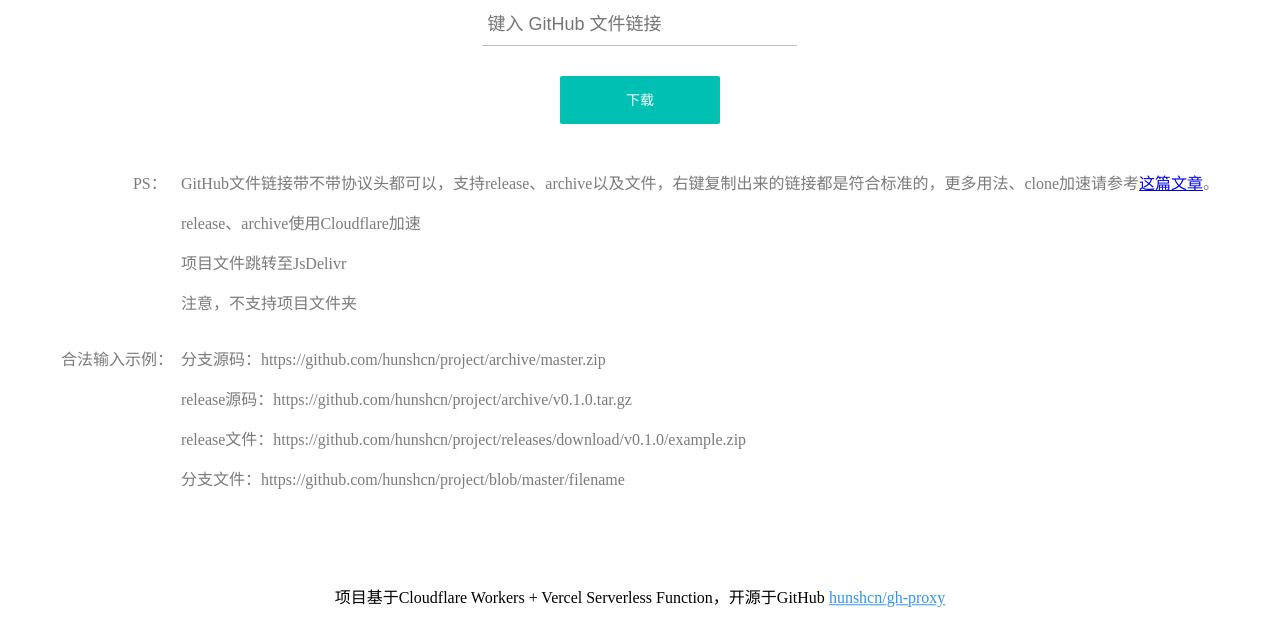
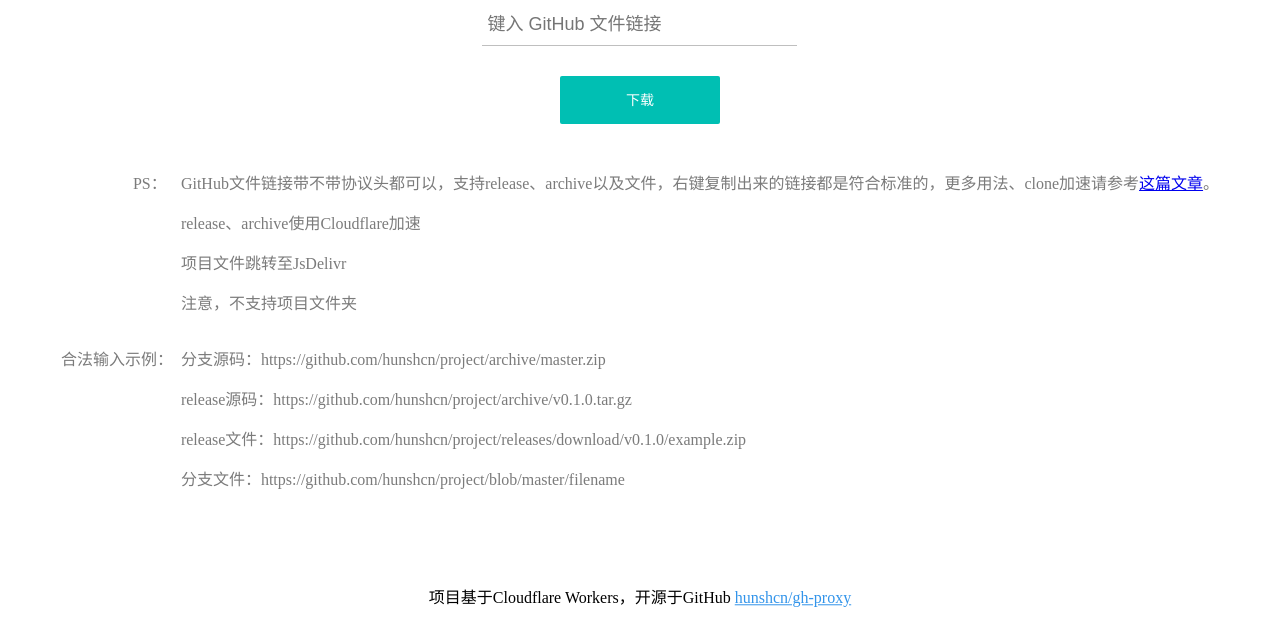
Before and after one commit to MrL646/gh-proxy-cf-vercel, a plain HTML site: page index.html in a window 1280 px wide. Shown: the part 156-800 px from the top of the page. Drawn offline with Linux system fonts and the light colour scheme.

Commit message:
Update index.html

```diff
--- a/index.html
+++ b/index.html
@@ -142,7 +142,7 @@
         <p>分支文件：https://github.com/hunshcn/project/blob/master/filename</p>
     </div>
 </form>
-<p style="position: sticky;top: calc(100% - 2.5em);">项目基于Cloudflare Workers + Vercel Serverless Function，开源于GitHub <a style="color: #3294ea"
+<p style="position: sticky;top: calc(100% - 2.5em);">项目基于Cloudflare Workers，开源于GitHub <a style="color: #3294ea"
                                                                                          href="https://github.com/hunshcn/gh-proxy">hunshcn/gh-proxy</a>
 </p>
 </body>
```
